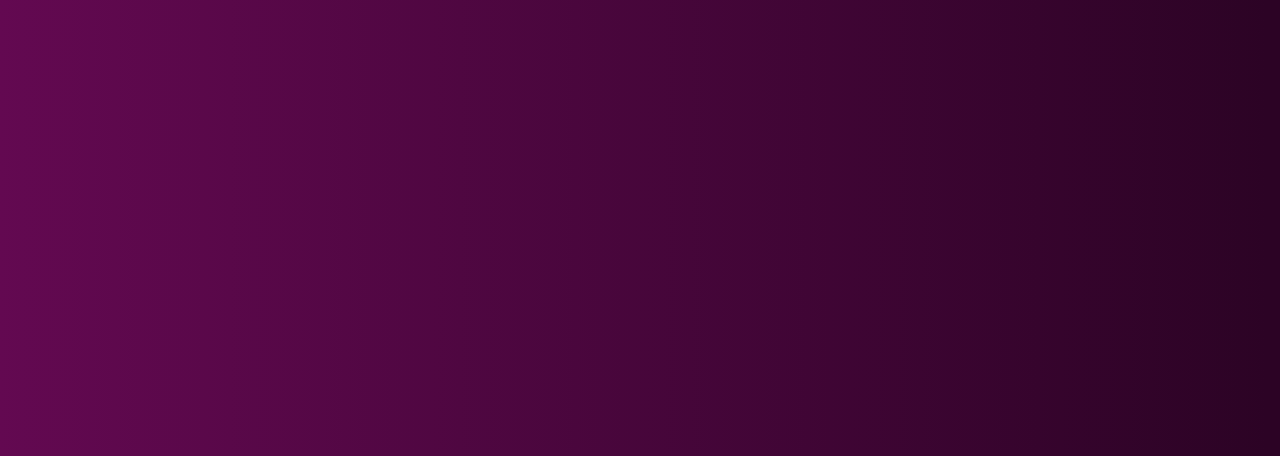
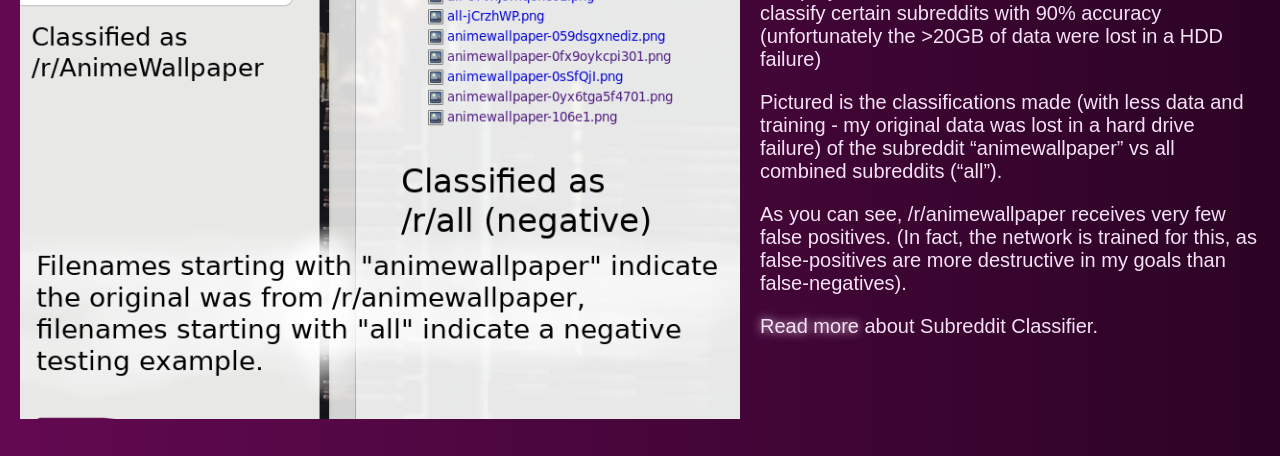
Before and after one commit to CosineP/lpc, a Flask app: page /unb in a window 1280 px wide. Shown: the part 1394-1850 px from the top of the page. Run offline with Flask 2, Linux system fonts and the light colour scheme; some libraries are stand-ins or nearby versions.

Commit message:
Finish interactive resume

```diff
--- a/templates/colleges/interactive.html
+++ b/templates/colleges/interactive.html
@@ -12,7 +12,7 @@
 		.wrap {
 			max-width: 40em;
 		}
-		.demo, .demo iframe {
+		.demo, .demo iframe, .demo img {
 			width: 720px;
 			height: 720px;
 			float: left;
@@ -50,16 +50,12 @@
 			p, pre {
 				font-size: 15px;
 			}
-			.demo, .demo-fallback {
-				width: 400px;
-				height: 400px;
-			}
 			.demo iframe {
 				display: none;
 			}
-			.demo-fallback {
-				display: block;
-				float: left;
+			.demo, .demo-fallback, .demo img, #entropy {
+				width: 300px;
+				height: 300px;
 			}
 			.no-print {
 				display: none;
@@ -69,7 +65,7 @@
 	</head>
 	<body>
 		<h1><a class="wild" href="/">Luna Phipps-Costin</a></h1>
-		<h2 class="duplicated" style="margin-left: 20px;">An interactive resume for {{ name }}</h2>
+		<h2 class="no-print duplicated" style="margin-left: 20px;">An interactive resume for {{ name }}</h2>
 		<div class="wrap">
 			<p>
 				Hi -
@@ -90,51 +86,64 @@
 		<div class="caption">
 			<h3><a class="wild" href="https://cosinegaming.com/flip">Flip</a></h3>
 			<p>
-				It’s one of my favorite games
-				I’ve made. Your character is that blue “R,” and your goal is to
+				Your character is that blue “R,” and your goal is to
 				make it to the green “R.” Clicking on one of those black bars
 				reflects your character over that axis.
-			</p>
-			<p class="no-print">
-				The game is embedded to the left.
+				<span class="no-print">
+					(The game is embedded to the left.)
+				</span>
 			</p>
 			<p>This is an interesting
-				problem, because it asks the player to find the solution
+				game, because it asks the player to find the solution
 				<a href="https://en.wikipedia.org/wiki/Coxeter_group">Coxeter
-				group</a>, given certain possible reflections. Moreover, I had to
-				learn the mathematics of reflections in a way that I can present
-				it in a puzzle game without sounding like math!
+				group</a>, given certain possible reflections. I had to
+				learn the mathematics of reflections and present
+				them without sounding like math!
 			</p>
 			<p>
-				Another fun thing to point out is the code used to calculate the “R”s’
-				positions. All of the reflections are calculated using
+				One difficult thing is calculating the "R"s' positions. All of
+				the reflections are calculated using
 				<a href="https://en.wikipedia.org/wiki/Matrix_multiplication">
-					Matrix
-					multiplication</a>
-				(so the browser can render the transformation). Here’s
-				<a href="https://github.com/CosineGaming/flip/blob/master/game.js#L591-L597">
-					the Javascript</a>
-				I used to calculate these matrices:
+					Matrix multiplication</a>. It was a challenge to find
+				<a href="https://github.com/CosineGaming/flip/blob/master/game.js#L591-L597">a way</a>
+				to calculate these matrices based on the line's beginning and end.
 			</p>
-			<pre>
-var b = line[1] - m*line[0];
-var q1 = m + (1 / m);
-var q2 = 1 + m*m; // ...
-flip = new SVG.Matrix(
-	2/m/q1 - 1, 2*m/q2,
-	2/q1, 2*m*m/q2 - 1,
-	-2*b/q1, 2*b/q2);
-			</pre>
 		</div>
 		<div style="clear: both"></div>
 		<div class="demo">
-			<img src="/static/colleges/subreddit-classifier.png" />
-			<img src="/static/colleges/subreddit-classifier.png" class="demo-fallback" />
+			<img src="/static/colleges/sc.png" />
 		</div>
 		<div class="caption">
+			<h3><a href="https://github.com/CosineP/subreddit-classifier" class="big-text wild" style="width: 35%;">Subreddit Classifier</a></h3>
 			<p>
-				Bah bah classify some subsssZzz!!!!
+				Subreddit Classifier downloads images from the social media site
+				<a href="https://www.reddit.com/">reddit</a>. Reddit has subfora
+				(“subreddits”) that focus on specific topics. I created a
+				Convolutional Neural Network that attempts to classify what
+				subreddit an image should belong to.
 			</p>
+			<p>
+				The project, when it had all of its data, was able to classify
+				certain subreddits with 90% accuracy (unfortunately the >20GB of
+				data were lost in a HDD failure)
+			</p>
+			<p>
+				Pictured is the classifications made (with less data and
+				training - my original data was lost in a hard drive failure) of
+				the subreddit “animewallpaper” vs all combined subreddits
+				(“all”).
+			</p>
+			<p>
+				As you can see, /r/animewallpaper receives very few false
+				positives. (In fact, the network is trained for this, as false-positives are
+				more destructive in my goals than false-negatives).
+			</p>
+			{% if college != "stanford" %}
+				<p>
+					<a href="/static/colleges/sc.pdf">Read more</a> about
+					Subreddit Classifier.
+				</p>
+			{% endif %}
 		</div>
 		<div style="clear: both"></div>
 		<div class="demo" id="entropy">
```
Also changed, not shown: static/colleges/entropy.png (added), static/colleges/sc.png (added), static/colleges/swarm.png (added), 2 other files.
